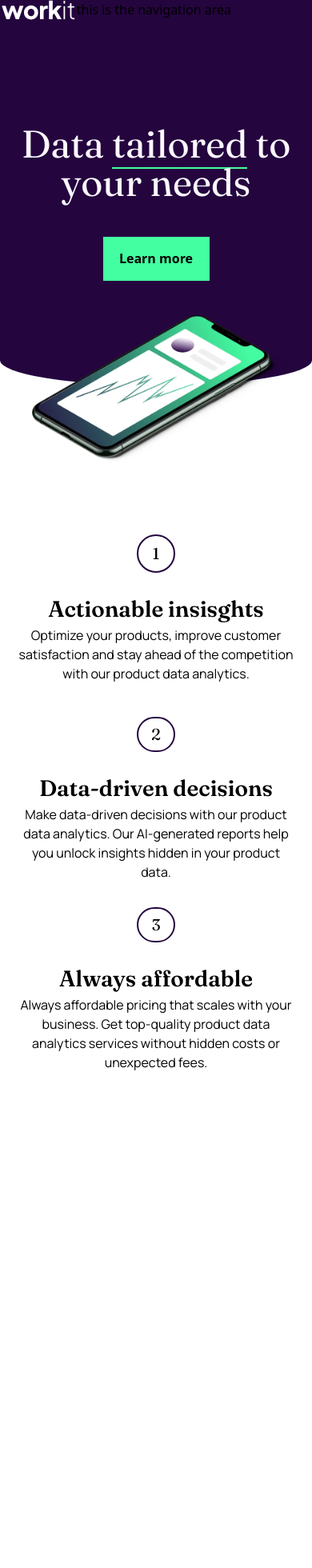
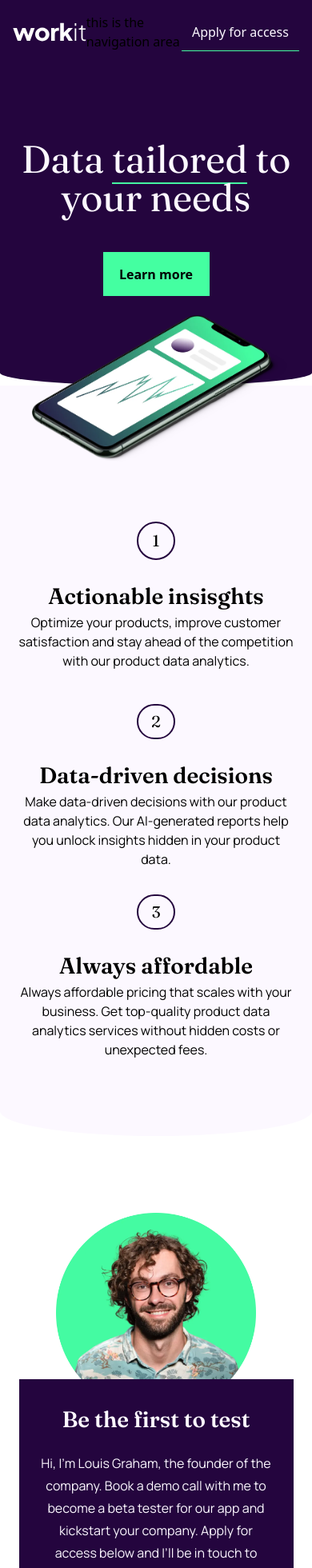
Before and after one commit to reactaleks/workit-landing-page-nextjs, a Next.js app: page / in a window 390 px wide. Shown: the top 1960 px of the page at 80% size. Before the commit the page ends 1552 px from the top, so only its background shows below. Built offline with nearby package versions, Linux system fonts and the light colour scheme.

Commit message:
Working on mobile first desing, - Added bunch of tailwind to match the mobile version of the design

```diff
--- a/app/page.tsx
+++ b/app/page.tsx
@@ -1,18 +1,24 @@
 import HeroSection from "@/components/HeroComponent";
 import PageSection from "@/components/PageSectionComponent";
 import PageFeatures from "@/components/PageFeaturesComponent";
+import ActionComponent from "@/components/ActionComponent";
+import PageFooter from "@/components/FooterComponent";
 export default function Home() {
   return (
     <div className="container">
       <main>
         <HeroSection/>
-        <PageSection>
+        <PageSection sectionStyling="bg-ghost-white rounded-b-section-bottom pt-32 h-full pb-24  ">
           <PageFeatures featurenumber={1} featuretitle="Actionable insisghts" featuredescription="Optimize your products, improve customer satisfaction and stay ahead of the competition with our product data analytics."/>
           <PageFeatures featurenumber={2} featuretitle="Data-driven decisions" featuredescription="Make data-driven decisions with our product data analytics. Our AI-generated reports help you unlock insights hidden in your product data."/>
           <PageFeatures featurenumber={3} featuretitle="Always affordable" featuredescription="Always affordable pricing that scales with your business. Get top-quality product data analytics services without hidden costs or unexpected fees."/>
 
         </PageSection>
+        <PageSection sectionStyling="bg-white pt-12">
+          <ActionComponent/>
+        </PageSection>
       </main>
+      <PageFooter/>
     </div>
 
   );
--- a/components/ActionComponent.tsx
+++ b/components/ActionComponent.tsx
@@ -2,21 +2,21 @@ import Image from "next/image"
 import founderImage from "../public/image-founder.webp"
 import Button from "./ButtonComponent"
 
-export default function CallActionComponent() {
+export default function ActionComponent() {
     return (
-        <div>
-            <div>
-                <Image src={founderImage} height={250} width={250} alt="Image of the company founder"/>
+        <div className="flex flex-col">
+            <div className="relative overflow-hidden h-64 flex w-full justify-center">
+                <Image src={founderImage} height={250} width={250} alt="Image of the company founder" className="top-12 absolute"/>
             </div>
-            <div>
+            <div className="bg-dark-purple px-6 pb-8 text-ghost-white text-center w-call-to-action h-call-to-action mx-auto flex flex-col justify-center">
                 <div>
-                    Be the first to test
+                    <h3 className="text-feature-heading font-semibold font-fraunces mt-8">Be the first to test</h3>
                 </div>
-                <div>
-                    <p>Hi, I'm Louis Graham, the founder of the company. Book a demo call with me to become a beta tester for our app and kickstart your company. Apply for access below and I’ll be in touch to schedule a call.</p>
+                <div className="mt-5">
+                    <p className="text-feature-description text-ghost-white font-manrope leading-7">Hi, I'm Louis Graham, the founder of the company. Book a demo call with me to become a beta tester for our app and kickstart your company. Apply for access below and I’ll be in touch to schedule a call.</p>
                 </div>
-                <div>
-                    <Button/>
+                <div className="mt-8">
+                    <Button btnText="Apply for access" btnStyling="h-call-to-action-btn w-call-to-action-btn bg-exucalyptus font-bold text-dark-purple"/>
                 </div>
             </div>
         </div>
--- a/components/FooterComponent.tsx
+++ b/components/FooterComponent.tsx
@@ -1,12 +1,16 @@
-
 import SocialLinks from "./SocialLinksComponent";
 import LogoComponent from "./LogoComponent";
 
 export default function PageFooter() {
-    return (
-        <footer>
-            <LogoComponent logotype="light"/>
-            <SocialLinks/>
-        </footer>
-    )
+  return (
+    <footer className="flex flex-col h-24 justify-center place-items-center w-full py-24">
+      <div>
+        <LogoComponent logotype="dark" />
+
+      </div>
+      <div className="mt-12 w-32">
+          <SocialLinks />
+        </div>
+    </footer>
+  );
 }
--- a/components/NavBarComponent.tsx
+++ b/components/NavBarComponent.tsx
@@ -3,10 +3,10 @@ import Button from "./ButtonComponent"
 
 export default function NavBar() {
     return (
-        <nav className="flex">
+        <nav className="flex mt-4 mx-4 items-center">
             <LogoComponent logotype="light"/>
             this is the navigation area
-            <Button btnStyling="border border-t-0 border-x-0 border-b-exucalyptus text-ghost-white"/>
+            <Button btnText="Apply for access" btnStyling="border border-t-0 w-8/12 h-12 border-x-0 border-b-exucalyptus text-ghost-white"/>
         </nav>
     )
 }
--- a/components/PageSectionComponent.tsx
+++ b/components/PageSectionComponent.tsx
@@ -3,11 +3,12 @@ import { ReactNode } from "react"
 
 interface Props {
     children: ReactNode
+    sectionStyling: String
 }
 
-export default function PageSection({children}:Props) {
+export default function PageSection({children, sectionStyling}:Props) {
     return (
-        <section className="h-pagesection  flex flex-col w-full pt-36">
+        <section className={` flex flex-col w-full  ${sectionStyling}`}>
             {children}
         </section>
     )
--- a/components/SocialLinksComponent.tsx
+++ b/components/SocialLinksComponent.tsx
@@ -5,11 +5,11 @@ import twittericon from "../public/icon-twitter.svg"
 
 export default function SocialLinks() {
     return (
-        <>
+        <div className="flex w-full justify-between">
             <Image src={instaicon} alt="Instagram social icon"/>
             <Image src={facebookicon} alt="Instagram social icon"/>
             <Image src={twittericon} alt="Twitter social icon"/>
 
-        </>
+        </div>
     )
 }
--- a/tailwind.config.ts
+++ b/tailwind.config.ts
@@ -32,6 +32,8 @@ const config: Config = {
         'pagesection': '1070.71px',
         'page-features-number': '48px',
         'page-feature-container': '206px',
+        'call-to-action': '375px',
+        'call-to-action-btn': '55px'
       },
       width: {
         'hero-btn': '133px',
@@ -40,11 +42,13 @@ const config: Config = {
         'logo': '95.76px',
         'pagesection': '375.3px',
         'page-features-number': '48px',
-        'page-feature-container': '343px'
+        'page-feature-container': '343px',
+        'call-to-action': '343px',
+        'call-to-action-btn': '172px'
 
       },
       borderRadius: {
-        'section-bottom': '75% 10%',
+        'section-bottom': '75% 5%',
       }
     },
   },
```
